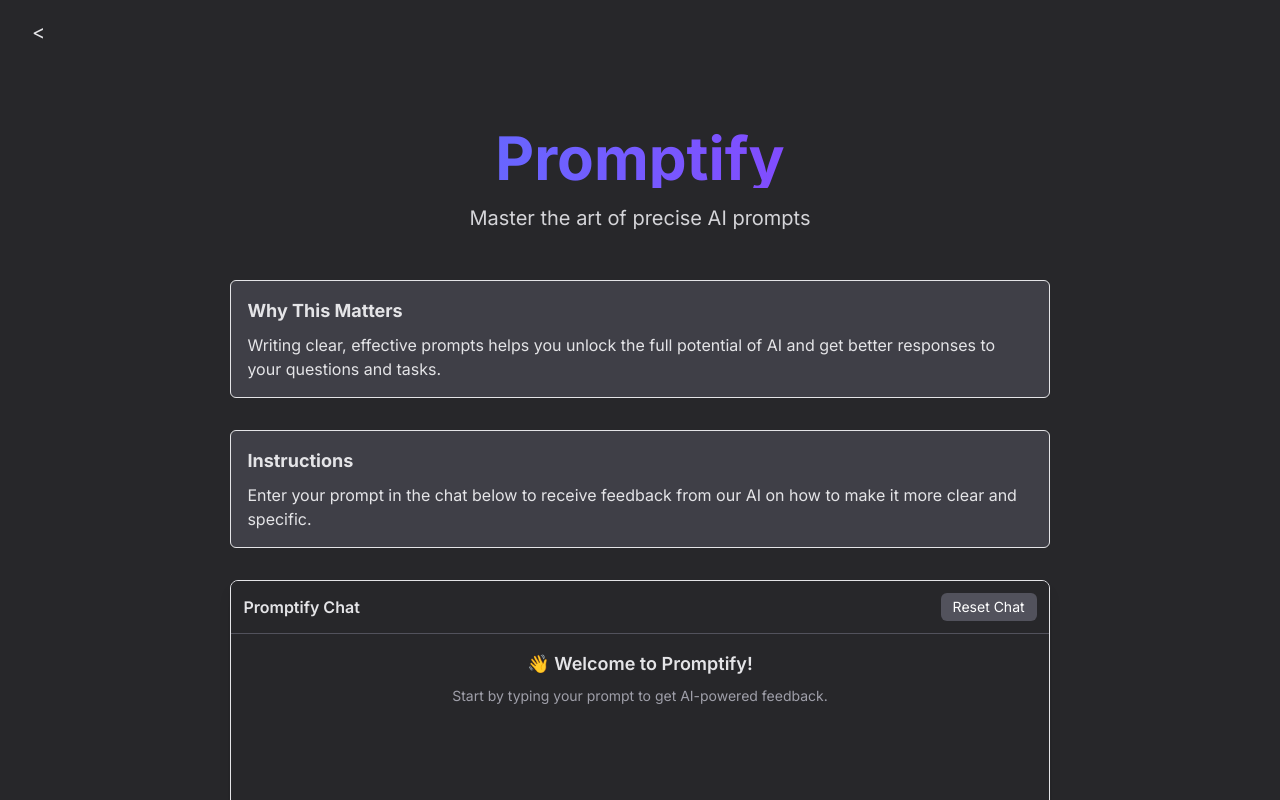
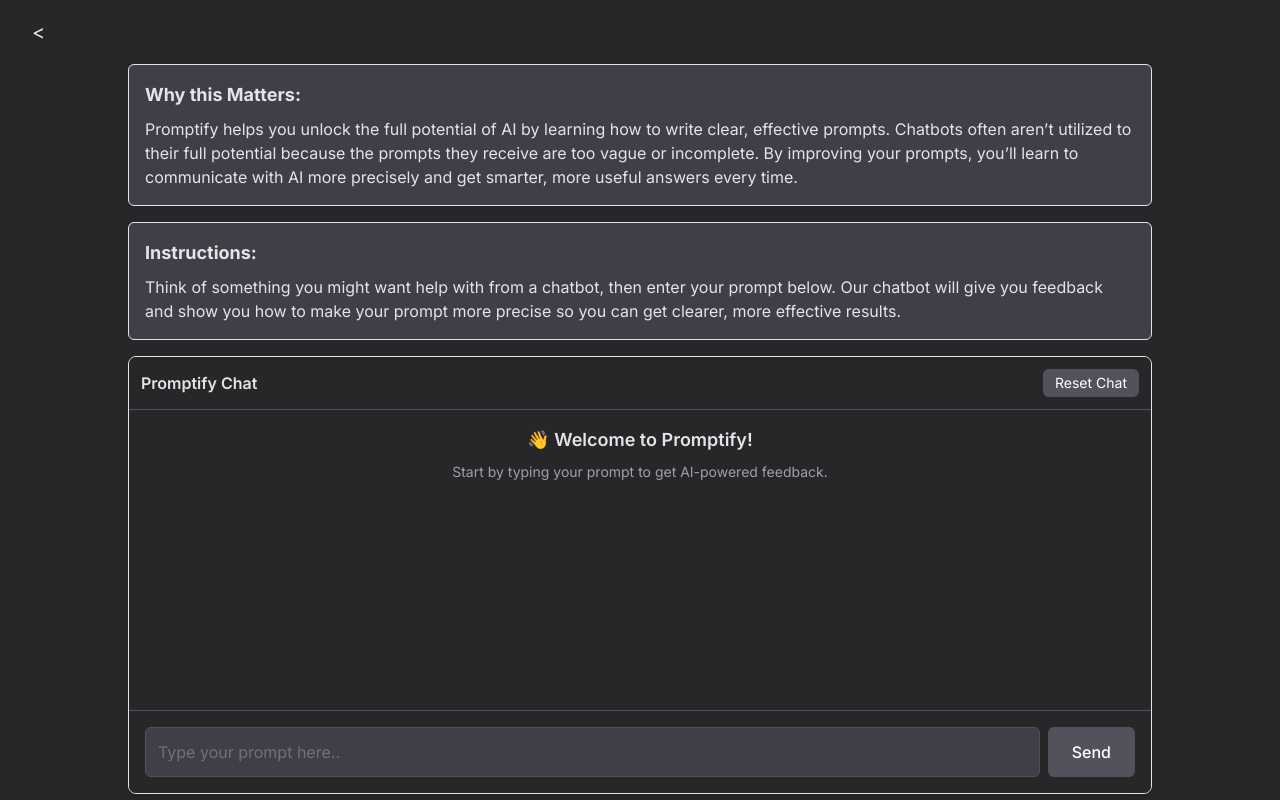
Before and after one commit to obtain-ai/obtain, a SvelteKit app: page /promptify in a window 1280 px wide. Built offline with nearby package versions, Linux system fonts and the light colour scheme.

Commit message:
before ui changes

```diff
--- a/src/routes/promptify/+page.svelte
+++ b/src/routes/promptify/+page.svelte
@@ -3,54 +3,24 @@
 	import PromptifyChat from '$lib/ui/PromptifyChat.svelte';
 </script>
 
-<!-- Main container with dark background -->
-<div class="min-h-screen bg-zinc-800 text-zinc-200 w-full">
-	<!-- Wrapper that maintains 80% width at all screen sizes -->
-	<div class="w-[80%] mx-auto py-16">
-		<!-- Header section with title and tagline -->
-		<header class="text-center mb-12">
-			<!-- Gradient title -->
-			<h1 class="text-6xl font-bold mb-4 bg-gradient-to-r from-blue-500 to-purple-600 bg-clip-text text-transparent">
-				Promptify
-			</h1>
-
-			<!-- Tagline -->
-			<p class="text-xl text-zinc-300 font-normal">
-				Master the art of precise AI prompts
-			</p>
-		</header>
-
-		<!-- Informational boxes -->
-		<div class="mb-8">
 <InfoDisplay>
 	{#snippet title()}
-					Why This Matters
+		Why this Matters:
 	{/snippet}
 	{#snippet content()}
-					Writing clear, effective prompts helps you unlock the full potential of AI and get better responses to your questions and tasks.
+		Promptify helps you unlock the full potential of AI by learning how to write clear, effective prompts. Chatbots often aren’t utilized to their full potential because the prompts they receive are too vague or incomplete. By improving your prompts, you’ll learn to communicate with AI more precisely and get smarter, more useful answers every time.
 	{/snippet}
 </InfoDisplay>
-		</div>
 
-		<div class="mb-8">
 <InfoDisplay>
 	{#snippet title()}
-					Instructions
+		Instructions:
 	{/snippet}
 	{#snippet content()}
-					Enter your prompt in the chat below to receive feedback from our AI on how to make it more clear and specific.
+		Think of something you might want help with from a chatbot, then enter your prompt below. Our chatbot will give you feedback and show you how to make your prompt more precise so you can get clearer, more effective results.
 	{/snippet}
 </InfoDisplay>
-		</div>
 
-		<!-- Chat section scaled to 64% -->
-		<div class="w-[80%] mx-auto mb-8">
+<div class="mx-auto mb-4 w-[80%]">
 	<PromptifyChat />
 </div>
-
-		<!-- Footer tip -->
-		<div class="text-center text-zinc-400 text-sm">
-			Tip: The clearer your intent, the smarter your AI.
-		</div>
-	</div>
-</div>
```
Lines whose indentation alone changed are shown as unchanged.
